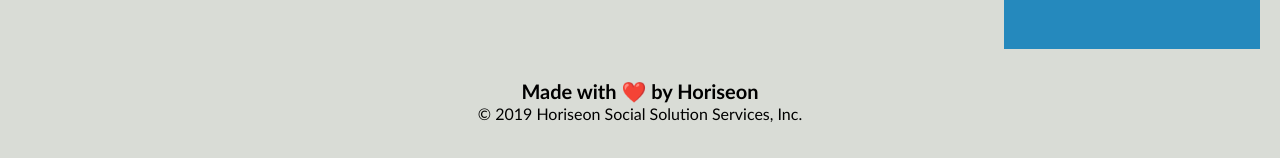
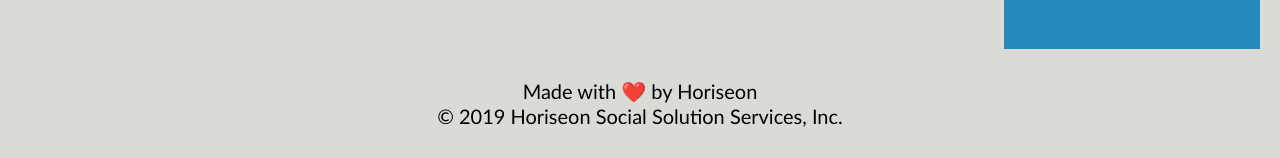
Before and after one commit to 2akia/One, a plain HTML site: page index.html in a window 1280 px wide. Shown: the part 1870-2028 px from the top of the page. Drawn offline with Linux system fonts and the light colour scheme.

Commit message:
semantic elements added

```diff
--- a/assets/css/style.css
+++ b/assets/css/style.css
@@ -8,9 +8,10 @@ body {
     background-color: #d9dcd6;
 }
 
-/* this is a CSS selector for an element that has a
-/* what does the dot mean*/
-/* the dot represent a class */
+
+
+/* the dot was removed as the class was removed from html, whatever was changed in the html, the css linked to that was changed */
+
 header {
     padding: 20px;
     font-family: 'Trebuchet MS', 'Lucida Sans Unicode', 'Lucida Grande', 'Lucida Sans', Arial, sans-serif;
@@ -26,7 +27,7 @@ header h1 {
 header h1 .seo {
     color: #d9dcd6;
 }
-
+/* this was changed to nav from div */
 header nav {
     padding-top: 15px;
     margin-right: 20px;
@@ -197,7 +198,7 @@ footer {
     font-family: 'Trebuchet MS', 'Lucida Sans Unicode', 'Lucida Grande', 'Lucida Sans', Arial, sans-serif;
     text-align: center;
 }
-
-footer h2 {
+/* chnaged the footer h2 in html that is why it was changed here to p */
+footer p {
     font-size: 20px;
 }
--- a/index.html
+++ b/index.html
@@ -4,17 +4,15 @@
 <head>
     <meta charset="UTF-8" />
     <link rel="stylesheet" href="./assets/css/style.css">
-    <title>website</title>
+    <title>Horiseon | SEO | Home</title>
 </head>
-<!-- I'll be taking  over for now -->
+<!-- Semantic HTML elements added, also updated the CSS that is linked to it. -->
 <body>
-    <!-- changing this to header breaks the code -->
-    <!-- to fix this, we need to also apply the  necessary changes to CSS -->
 
-    <!-- change all div to semantic elements -->
+
     <header>
         <h1>Hori<span class="seo">seo</span>n</h1>
-        <!-- what do you think is the best semantic element to use -->
+
         <nav>
             <ul>
                 <li>
@@ -76,8 +74,9 @@
             </p>
         </article>
     </aside>
+    <!-- changed the h2 in the footer to p, also updating the css -->
     <footer>
-        <h2>Made with ❤️️ by Horiseon</h2>
+        <p>Made with ❤️️ by Horiseon</p>
         <p>
             &copy; 2019 Horiseon Social Solution Services, Inc.
         </p>
```
